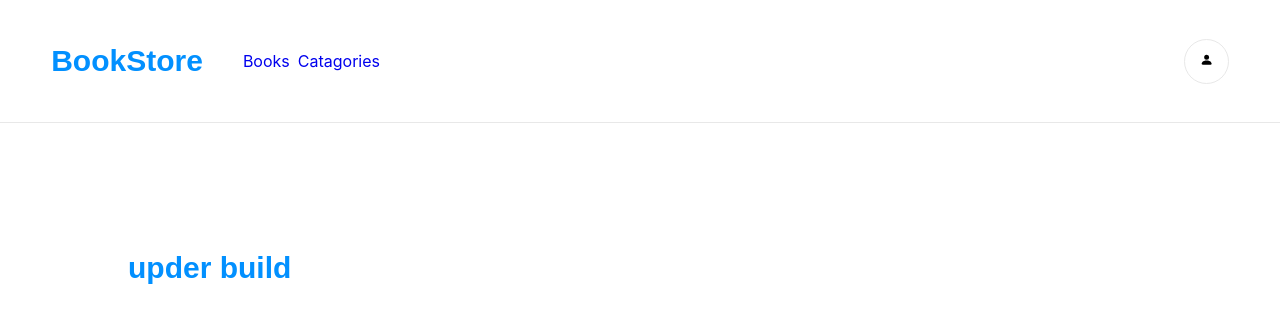
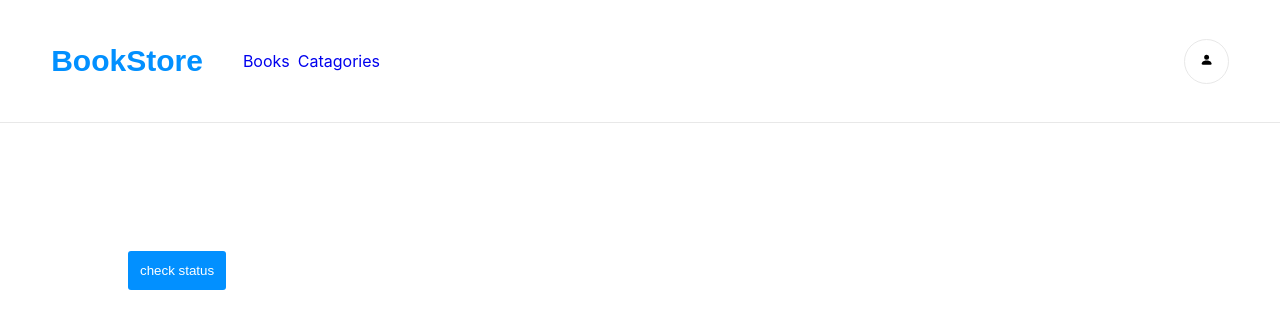
Before and after one commit to IamYunusAli/bookstore, a React (Create React App) app: page /catagories in a window 1280 px wide. Shown: the top 328 px of the page. Built offline with nearby package versions, Linux system fonts and the light colour scheme.

Commit message:
made changes to catagories page

```diff
--- a/src/pages/Catagorypage.js
+++ b/src/pages/Catagorypage.js
@@ -2,7 +2,7 @@ import './pages.css';
 
 const Catagories = () => (
   <div className="catagory">
-    <h1>upder build</h1>
+    <button className="buttons" type="button">check status</button>
   </div>
 );
 
```
